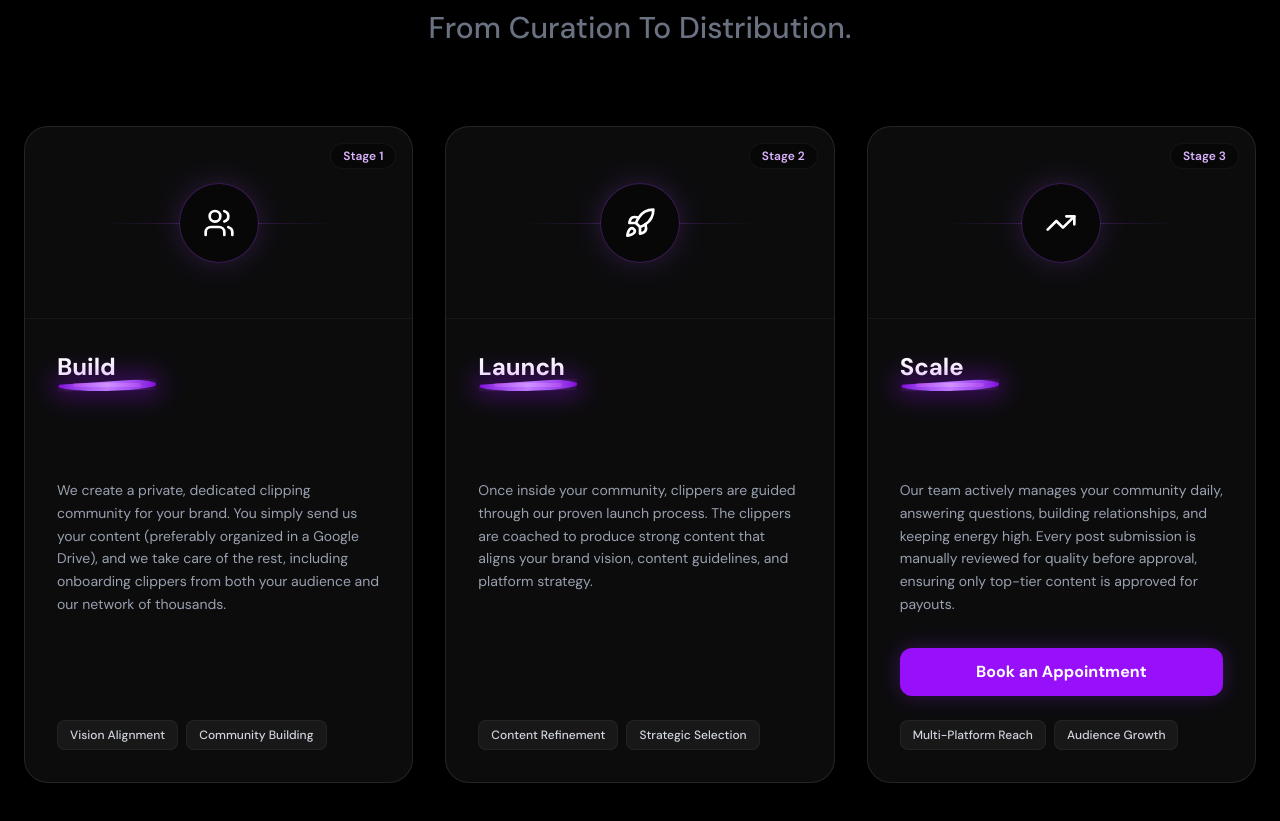
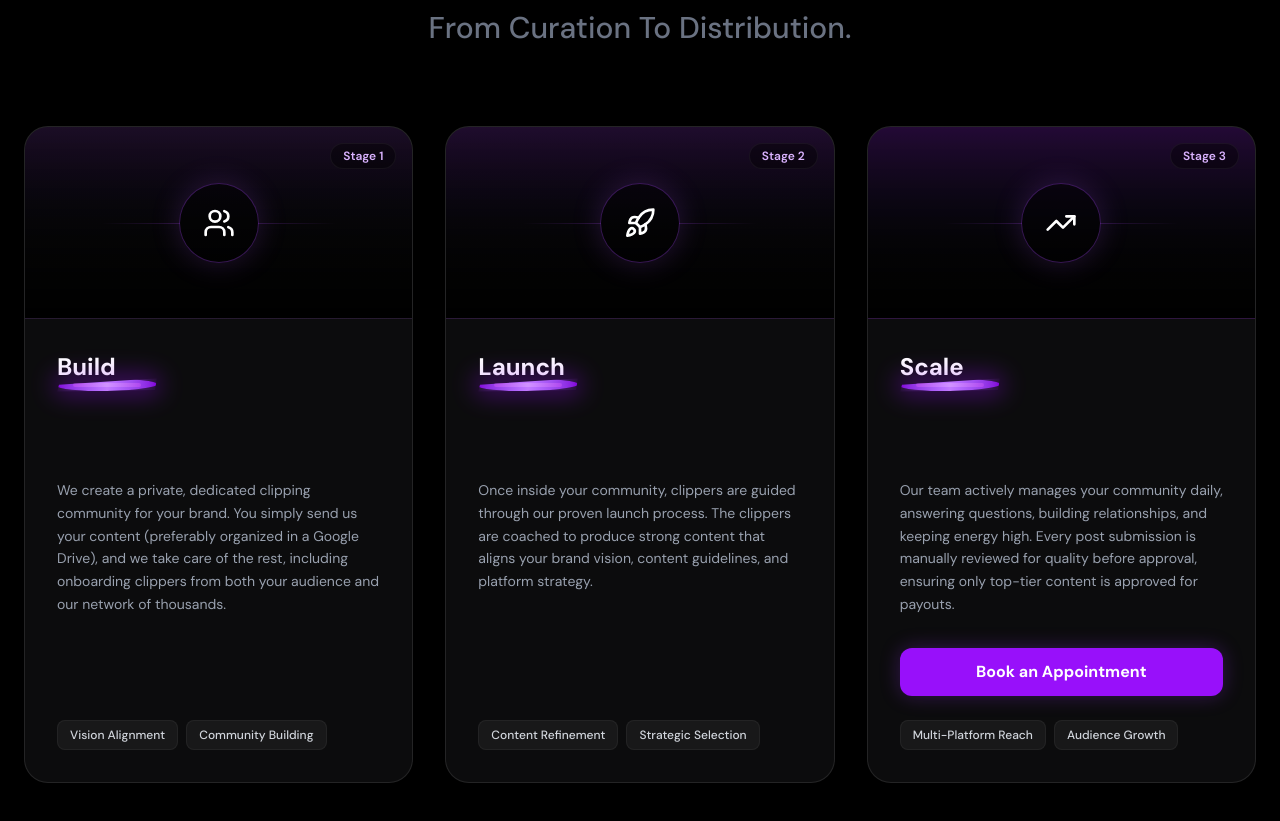
Before and after one commit to Jd33n27/Phantom-clip, a React (Vite) app: page / in a window 1280 px wide. Shown: the part 1271-2092 px from the top of the page. Built offline with nearby package versions, Linux system fonts and the light colour scheme.

Commit message:
fixed deployment error

```diff
--- a/src/components/Process.tsx
+++ b/src/components/Process.tsx
@@ -71,7 +71,7 @@ export default function Process() {
           >
             {/* Top Image/Icon Area */}
             <div
-              className={`h-48 w-full bg-linear-to-b ${step.linear} relative flex items-center justify-center border-b border-white/5`}
+              className={`h-48 w-full bg-linear-to-b ${step.gradient} relative flex items-center justify-center border-b border-white/5`}
             >
               {/* Central Icon Circle */}
               <div className="relative w-20 h-20 rounded-full border border-purple-500/30 flex items-center justify-center bg-black/40 shadow-[0_0_30px_rgba(168,85,247,0.2)]">
```
